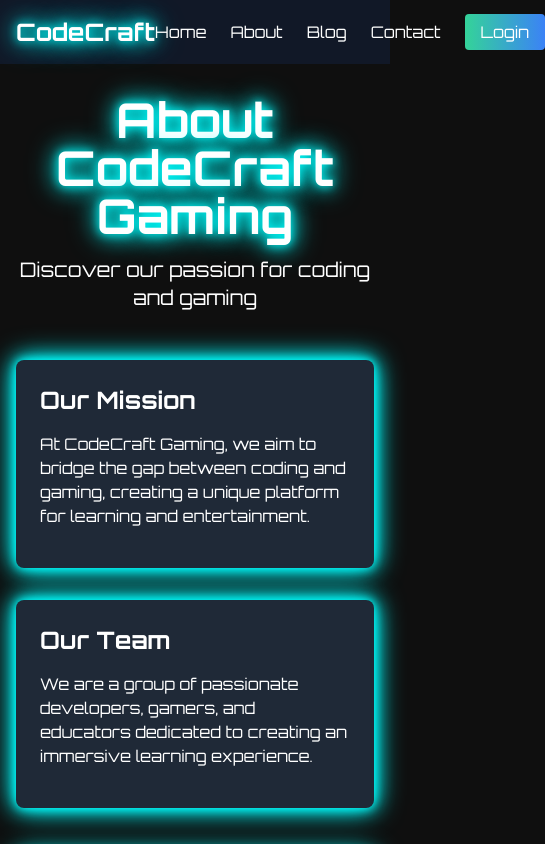
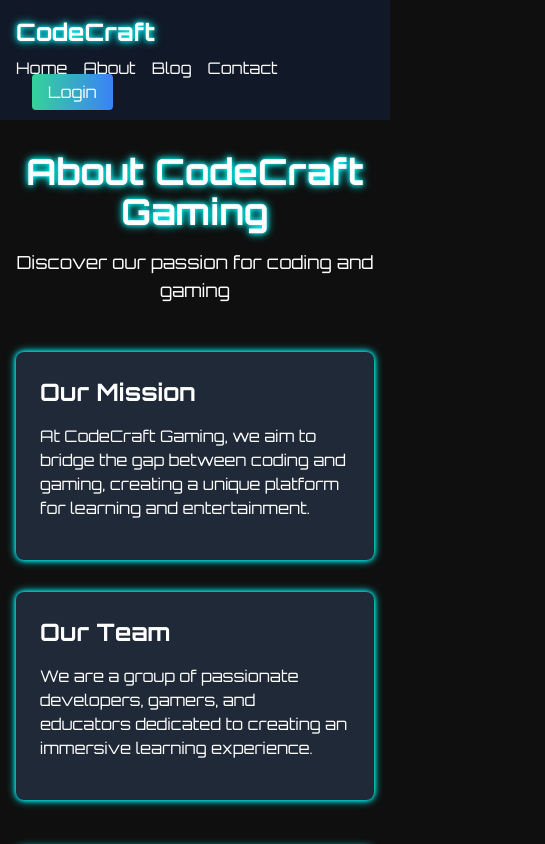
Before and after one commit to Manoj191-181/manoj, a plain HTML site: page aboutus.html in a window 390 px wide. Shown: the top 844 px of the page, 545 px wide, since content can reach past the window. Drawn offline with nearby package versions, Linux system fonts and the light colour scheme.

Commit message:
Update aboutus.html

```diff
--- a/aboutus.html
+++ b/aboutus.html
@@ -23,14 +23,22 @@
       transform: scale(1.05);
       transition: all 0.3s ease;
     }
+    @media (max-width: 768px) {
+      .neon-border {
+        box-shadow: 0 0 5px #0ff, 0 0 10px #0ff;
+      }
+      .neon-text {
+        text-shadow: 0 0 5px #0ff, 0 0 10px #0ff;
+      }
+    }
   </style>
 </head>
 <body class="min-h-screen flex flex-col">
   <!-- Header section -->
   <header class="bg-gray-900 p-4">
-    <nav class="container mx-auto flex justify-between items-center">
-      <a href="index.htm" class="text-2xl font-bold neon-text">CodeCraft</a>
-      <ul class="flex space-x-6">
+    <nav class="container mx-auto flex flex-wrap justify-between items-center">
+      <a href="index.htm" class="text-2xl font-bold neon-text mb-2 md:mb-0">CodeCraft</a>
+      <ul class="flex flex-wrap space-x-4 md:space-x-6">
         <li><a href="index.htm" class="hover:text-cyan-400 transition">Home</a></li>
         <li><a href="aboutus.html" class="hover:text-cyan-400 transition">About</a></li> <li><a href="blog.html" class="hover:text-cyan-400 transition">Blog</a></li>
         <li><a href="contact.html" class="hover:text-cyan-400 transition">Contact</a></li>
@@ -42,11 +50,11 @@
   <!-- Main content -->
   <main class="flex-grow container mx-auto px-4 py-8">
     <div class="text-center mb-12">
-      <h1 class="text-5xl font-bold mb-4 neon-text">About CodeCraft Gaming</h1>
-      <p class="text-xl">Discover our passion for coding and gaming</p>
+      <h1 class="text-4xl md:text-5xl font-bold mb-4 neon-text">About CodeCraft Gaming</h1>
+      <p class="text-lg md:text-xl">Discover our passion for coding and gaming</p>
     </div>
 
-    <div class="grid md:grid-cols-2 gap-8">
+    <div class="grid grid-cols-1 md:grid-cols-2 gap-8">
       <div class="bg-gray-800 p-6 rounded-lg neon-border">
         <h2 class="text-2xl font-bold mb-4">Our Mission</h2>
         <p class="mb-4">At CodeCraft Gaming, we aim to bridge the gap between coding and gaming, creating a unique platform for learning and entertainment.</p>
```
